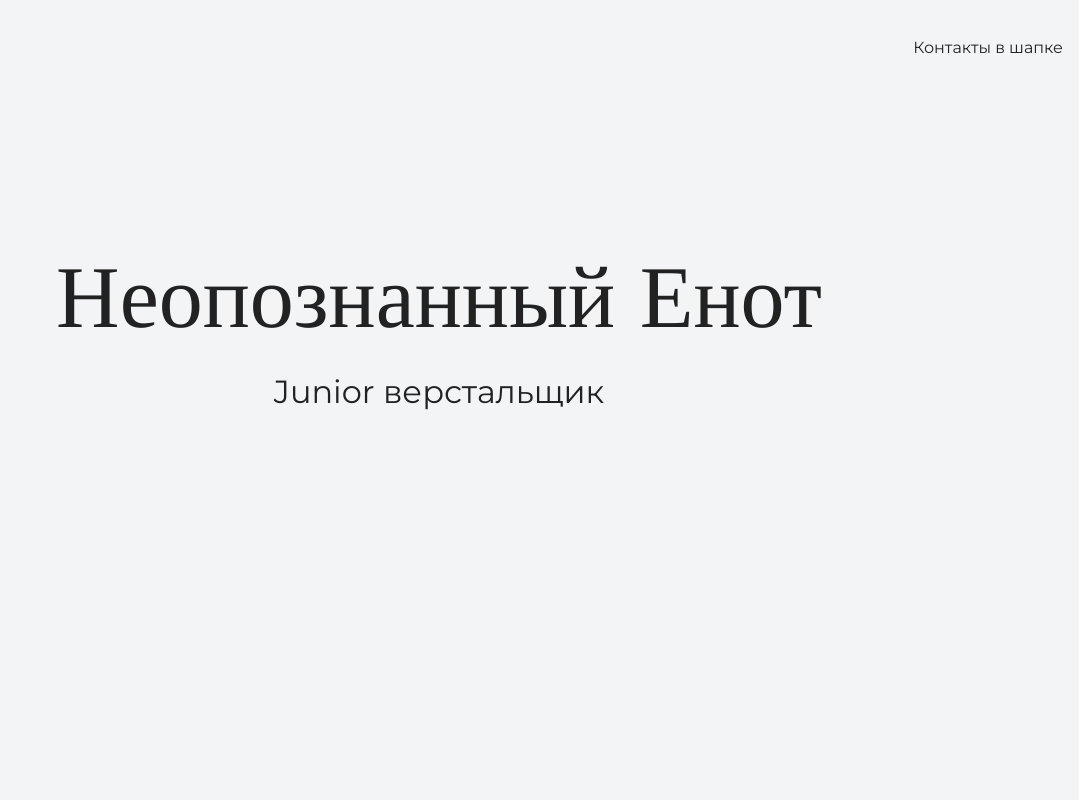
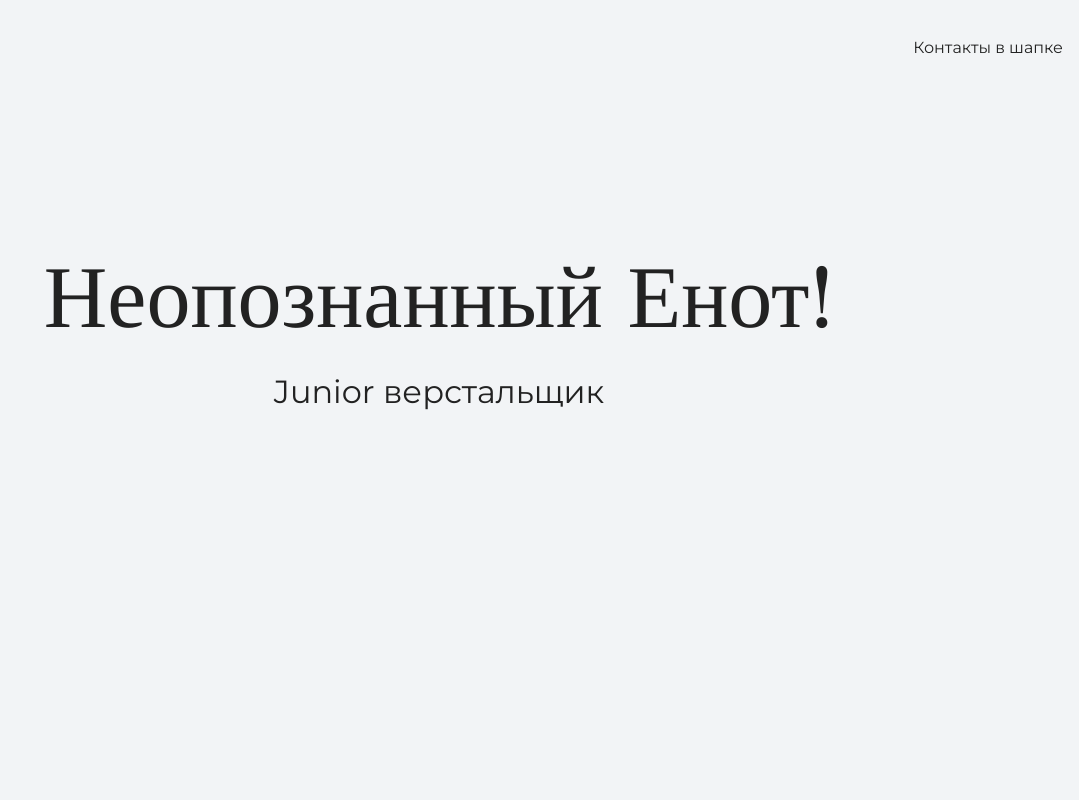
Before and after one commit to Lichobor/my-site, a plain HTML site: page index.html in a window 1280 px wide. Shown: the top 800 px of the page, without its empty margins (201-1280 px from the left). Drawn offline with nearby package versions, Linux system fonts and the light colour scheme.

Commit message:
Add files via upload
Меняем текст на главной странице

```diff
--- a/index.html
+++ b/index.html
@@ -16,7 +16,7 @@
 
     <section class="hero-image">
 	<div class="container">
-      <h1 class="heading">Неопознанный Енот</h1>
+      <h1 class="heading">Неопознанный Енот!</h1>
       <p>Junior верстальщик</p>
 	</div>
     </section>
```
